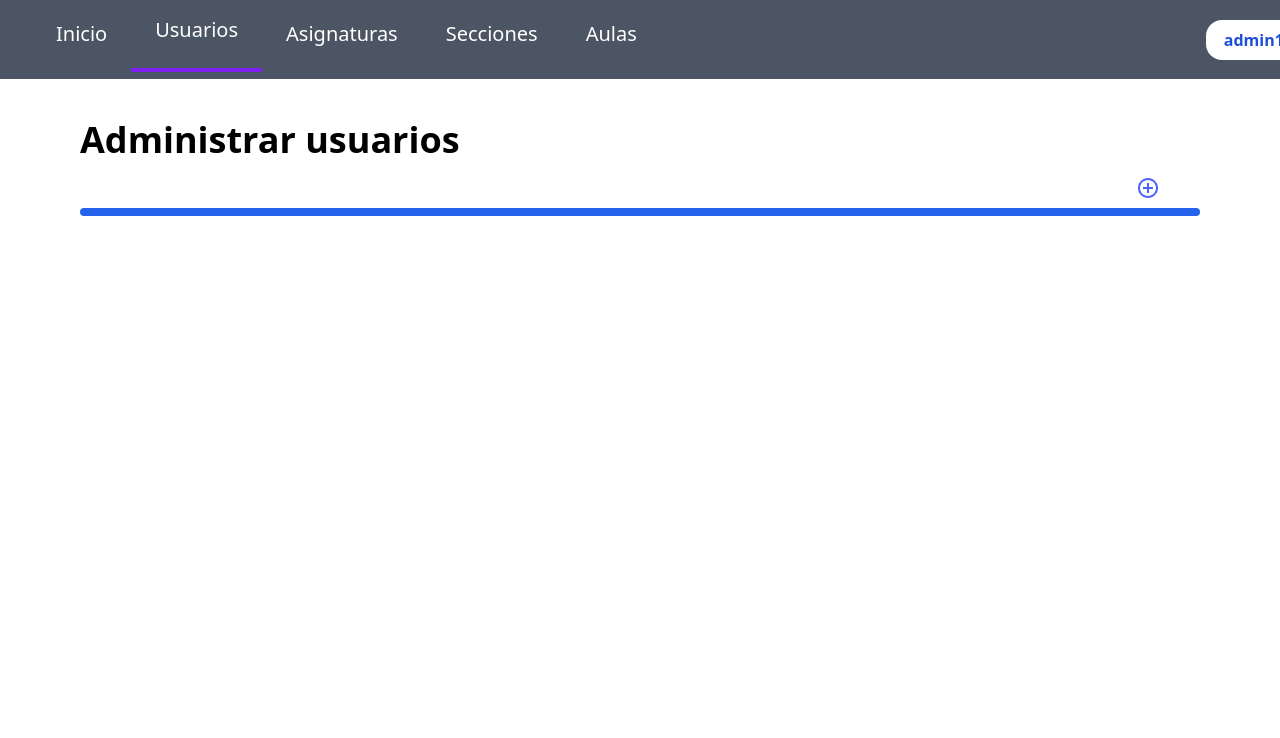
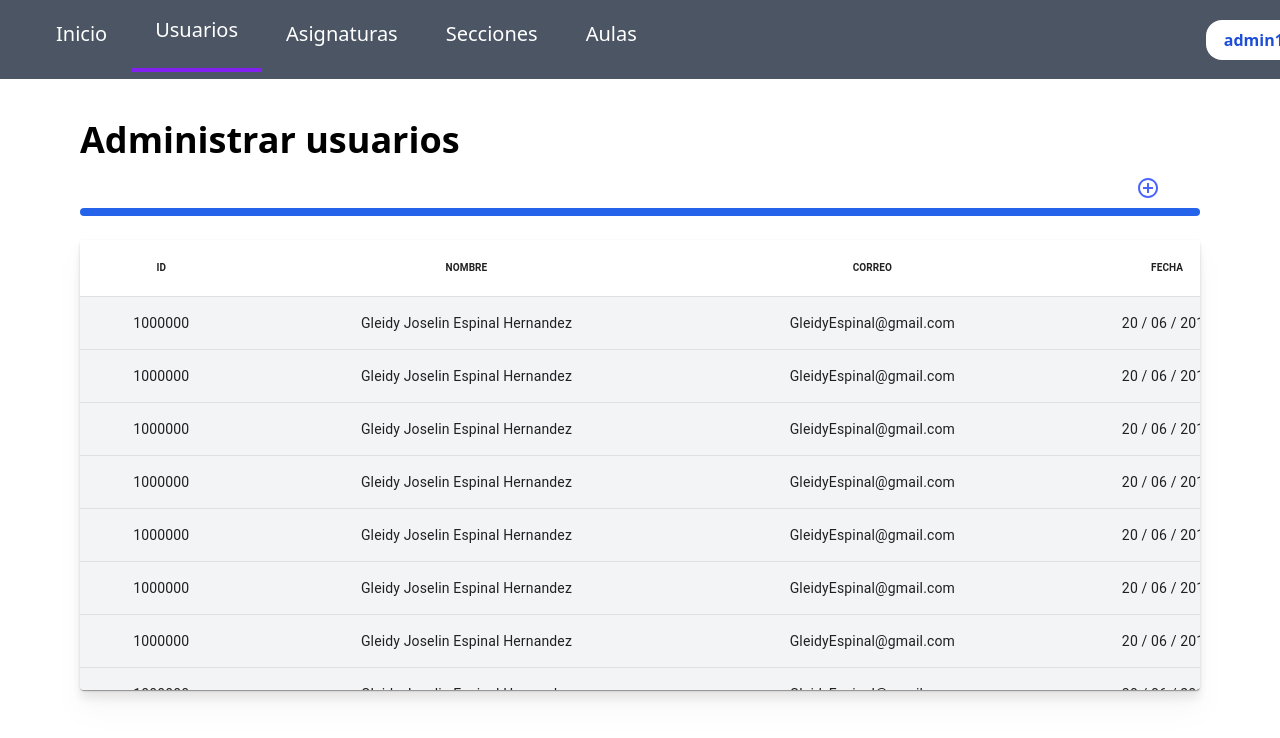
Before and after one commit to johan3118/cic-config, a Next.js app: page /admin/administrar/usuarios in a window 1280 px wide. Shown: the top 738 px of the page. Built offline with nearby package versions, Linux system fonts and the light colour scheme.

Commit message:
Tabla de Usuarios en AdminUsuarios

```diff
--- a/app/admin/administrar/usuarios/page.js
+++ b/app/admin/administrar/usuarios/page.js
@@ -1,12 +1,32 @@
 import Link from "next/link"
 import SearchBar from "@/app/components/SearchBar"
+import TablaAula from "@/app/components/TablaAula";
 
 export default function Home() {
+
+
+  const headers = ['ID', 'NOMBRE', 'CORREO','FECHA'];
+
+  const data = [
+    { ID: '1000000', NOMBRE: 'Gleidy Joselin Espinal Hernandez', CORREO: 'GleidyEspinal@gmail.com', FECHA: '20 / 06 / 2013'},
+    { ID: '1000000', NOMBRE: 'Gleidy Joselin Espinal Hernandez', CORREO: 'GleidyEspinal@gmail.com', FECHA: '20 / 06 / 2013'},
+    { ID: '1000000', NOMBRE: 'Gleidy Joselin Espinal Hernandez', CORREO: 'GleidyEspinal@gmail.com', FECHA: '20 / 06 / 2013'},
+    { ID: '1000000', NOMBRE: 'Gleidy Joselin Espinal Hernandez', CORREO: 'GleidyEspinal@gmail.com', FECHA: '20 / 06 / 2013'},
+    { ID: '1000000', NOMBRE: 'Gleidy Joselin Espinal Hernandez', CORREO: 'GleidyEspinal@gmail.com', FECHA: '20 / 06 / 2013'},
+    { ID: '1000000', NOMBRE: 'Gleidy Joselin Espinal Hernandez', CORREO: 'GleidyEspinal@gmail.com', FECHA: '20 / 06 / 2013'},
+    { ID: '1000000', NOMBRE: 'Gleidy Joselin Espinal Hernandez', CORREO: 'GleidyEspinal@gmail.com', FECHA: '20 / 06 / 2013'},
+    { ID: '1000000', NOMBRE: 'Gleidy Joselin Espinal Hernandez', CORREO: 'GleidyEspinal@gmail.com', FECHA: '20 / 06 / 2013'},
+    { ID: '1000000', NOMBRE: 'Gleidy Joselin Espinal Hernandez', CORREO: 'GleidyEspinal@gmail.com', FECHA: '20 / 06 / 2013'},
+    { ID: '1000000', NOMBRE: 'Gleidy Joselin Espinal Hernandez', CORREO: 'GleidyEspinal@gmail.com', FECHA: '20 / 06 / 2013'},
+    { ID: '1000000', NOMBRE: 'Gleidy Joselin Espinal Hernandez', CORREO: 'GleidyEspinal@gmail.com', FECHA: '20 / 06 / 2013'},
+    { ID: '1000000', NOMBRE: 'Gleidy Joselin Espinal Hernandez', CORREO: 'GleidyEspinal@gmail.com', FECHA: '20 / 06 / 2013'},
+    { ID: '1000000', NOMBRE: 'Gleidy Joselin Espinal Hernandez', CORREO: 'GleidyEspinal@gmail.com', FECHA: '20 / 06 / 2013'},
+    { ID: '1000000', NOMBRE: 'Gleidy Joselin Espinal Hernandez', CORREO: 'GleidyEspinal@gmail.com', FECHA: '20 / 06 / 2013'},
+  ];
+
     return (
-      <main className="flex items-center justify-center h-screen">
-      <div className="flex flex-col absolute left top-20">
-        {/* <SearchBar/> */}
-      </div>
-    </main>
+      <>
+        <TablaAula headers={headers} data={data}/>
+      </>
     )
   }
```
